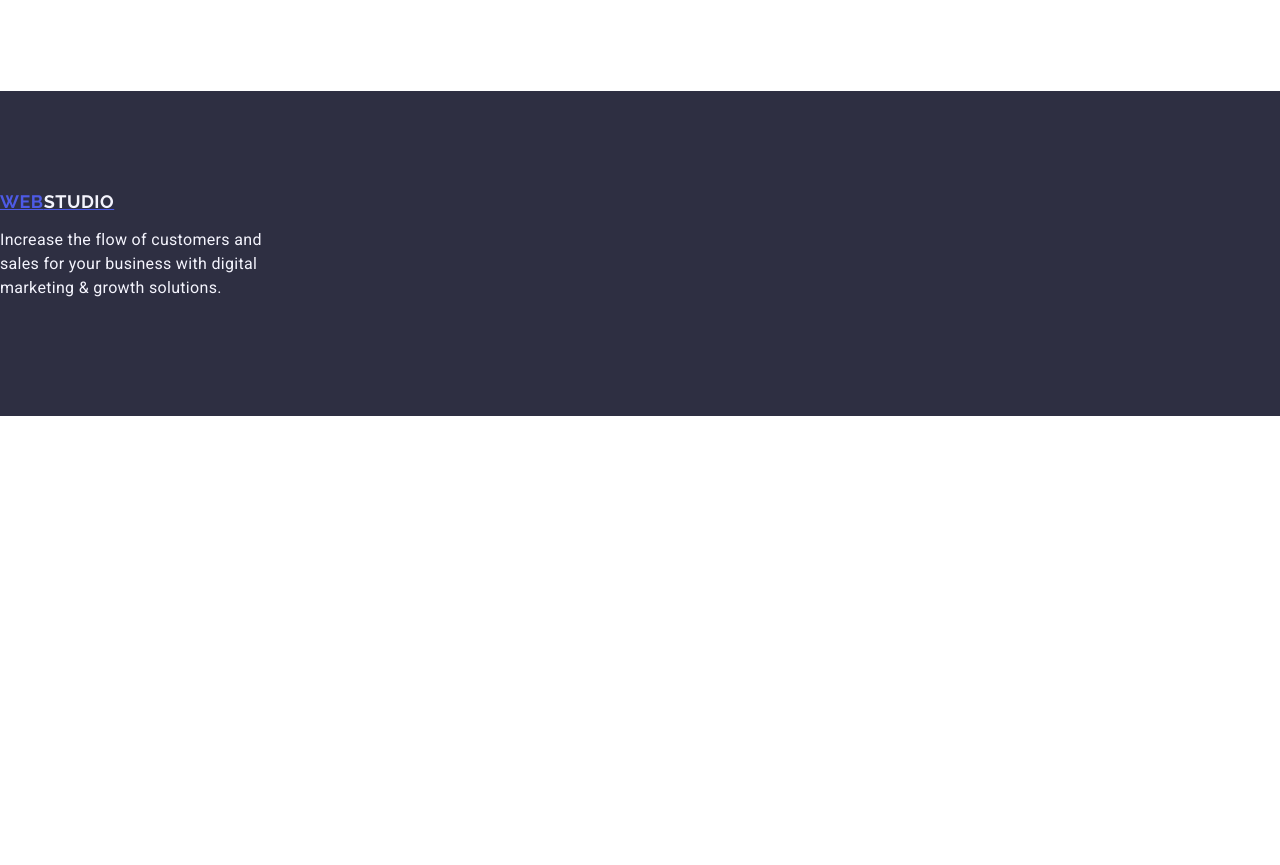
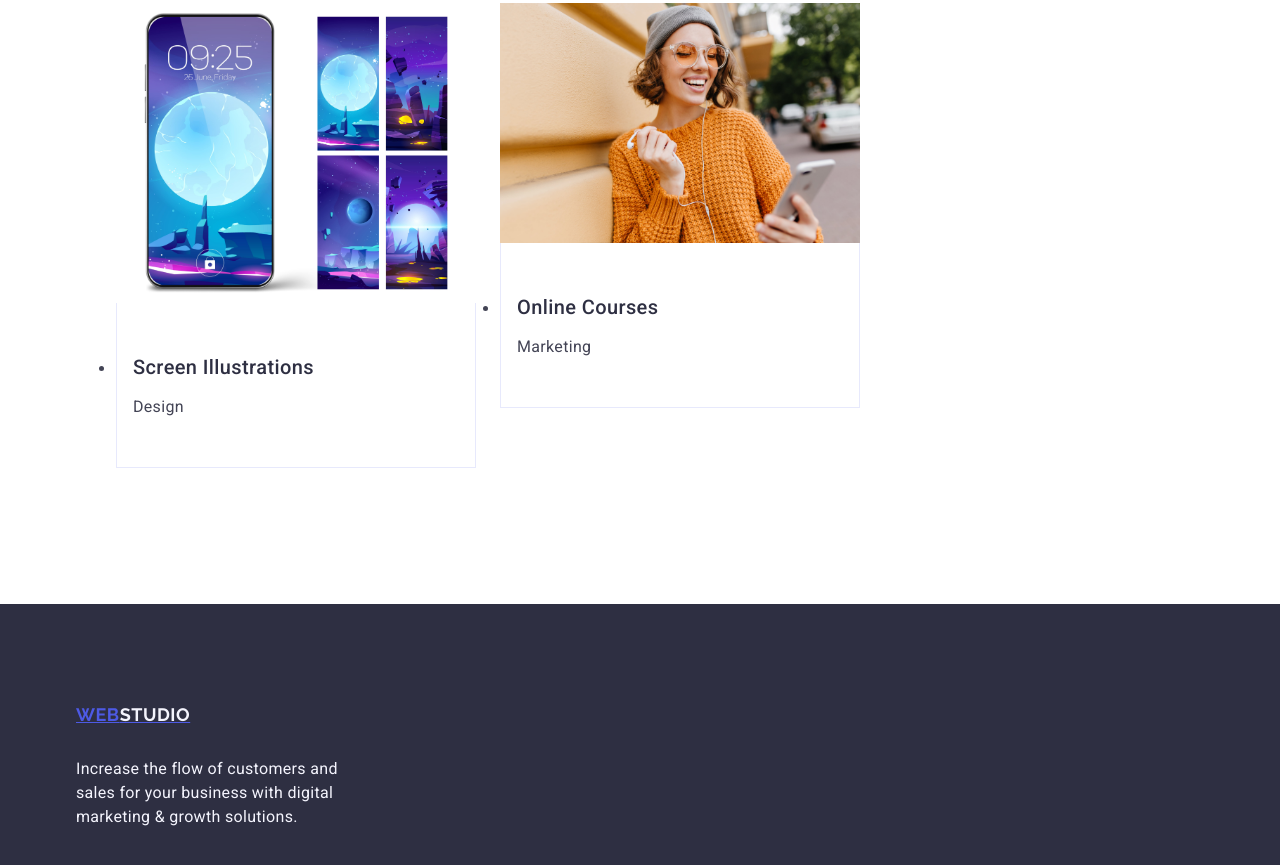
Before and after one commit to Sergiy4ik/goit-markup-hw-03, a plain HTML site: page index.html in a window 1280 px wide. Shown: the part 3304-4169 px from the top of the page. Before the commit the page ends 3720 px from the top, so only its background shows below. Drawn offline with nearby package versions, Linux system fonts and the light colour scheme.

Commit message:
Update index.html

```diff
--- a/index.html
+++ b/index.html
@@ -140,7 +140,7 @@
 
       <!-- Портфоліо -->
       <section class="portfolio" id="portfolio">
-        <div>
+        <div class="container">
         <h2 class="portfolio-title">Our Portfolio</h2>
         <ul class="portfolio-list">
             <li class="portfolio-list-item">
@@ -203,10 +203,12 @@
 
       <!-- Футер -->
     <footer class="footer" id="contacts">
-        <a class="first-logo" href="./index.html"> Web<span class="footer-logo">Studio</span></a>
+      <div class="container">
+        <a class="first-footer-logo" href="./index.html"> Web<span class="footer-logo">Studio</span></a>
         <p class="footer-p">
           Increase the flow of customers and sales for your business with digital marketing & growth solutions.
         </p>
+      </div>
     </footer>
   </body>
 </html>
```
